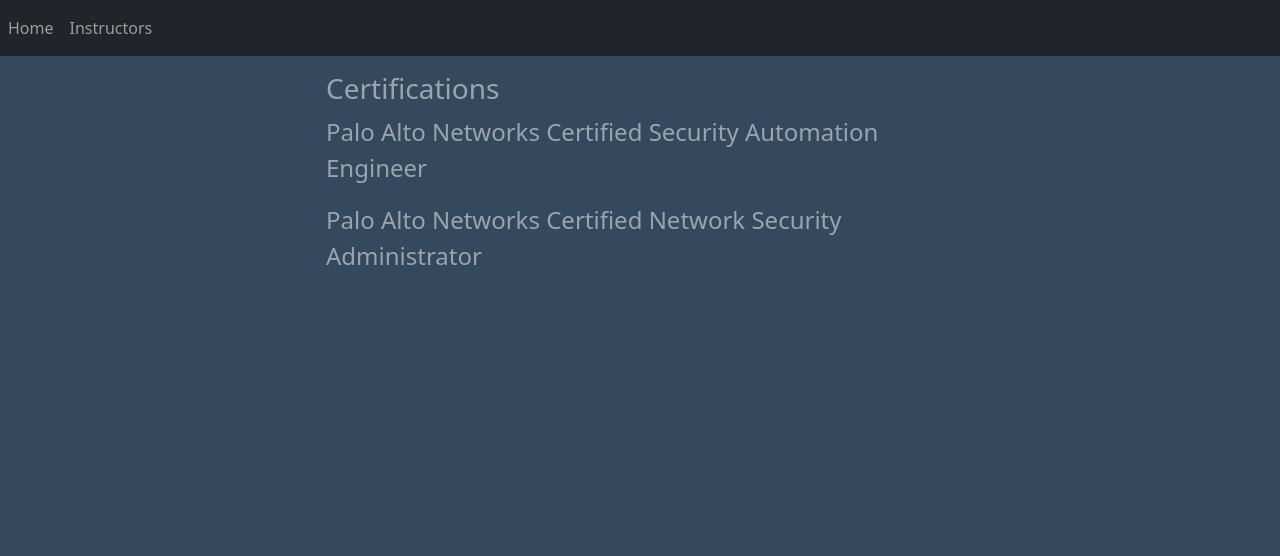
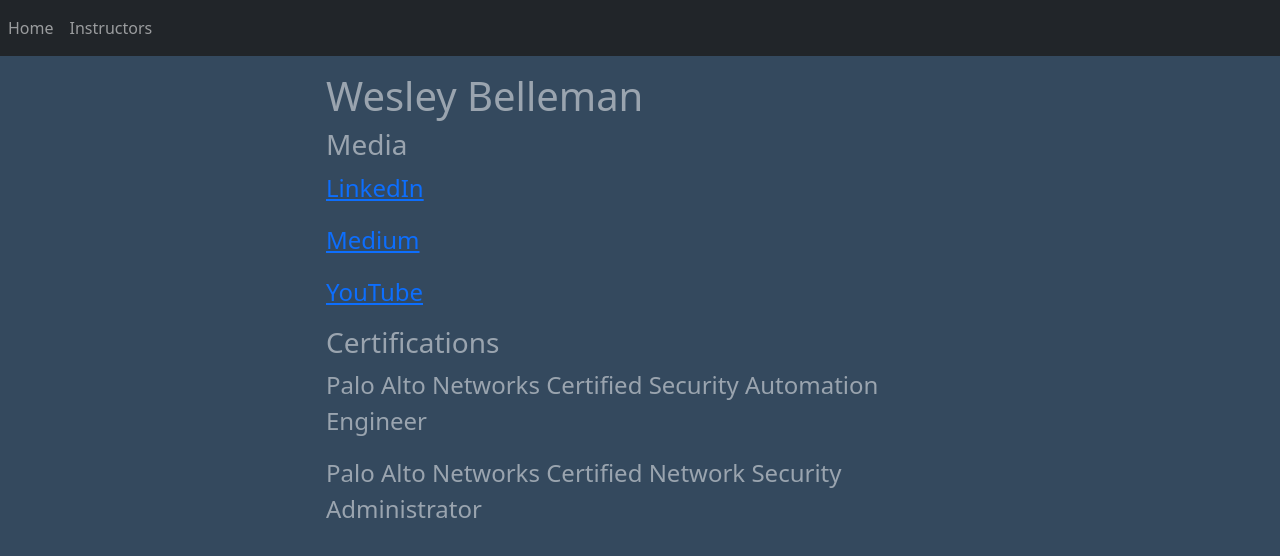
Before and after one commit to Evenstar-Security/company-website, a plain HTML site: page instructors/wesley-belleman.html in a window 1280 px wide. Drawn offline with nearby package versions, Linux system fonts and the light colour scheme.

Commit message:
updating bios

```diff
--- a/instructors/wesley-belleman.html
+++ b/instructors/wesley-belleman.html
@@ -30,6 +30,11 @@
 <div class="row">
   <div class="col-3"></div>
   <div class="col text-white-50 fs-4">
+    <h1>Wesley Belleman</h1>
+    <h3>Media</h3>
+    <p><a href="https://www.linkedin.com/in/cyberwes/">LinkedIn</a></p>
+    <p><a href="https://bellemanwesley.medium.com/">Medium</a></p>
+    <p><a href="https://www.youtube.com/@wesleycyber">YouTube</a></p>
     <h3>Certifications</h3>
     <p>
         Palo Alto Networks Certified Security Automation Engineer
```
